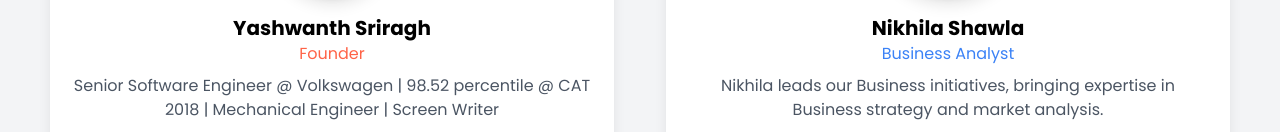
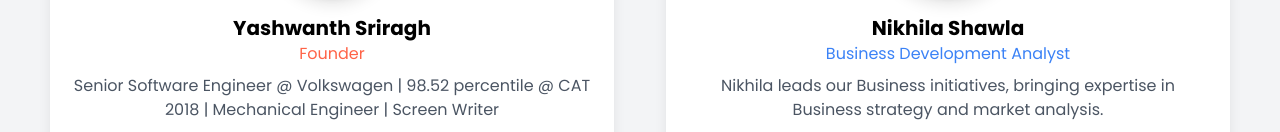
Before and after one commit to saicharan293/totle-portfolio, a React (Create React App) app: page /team in a window 1280 px wide. Shown: the part 394-526 px from the top of the page. Built offline with nearby package versions, Linux system fonts and the light colour scheme.

Commit message:
updated in teams page

```diff
--- a/src/components/Team/Team.js
+++ b/src/components/Team/Team.js
@@ -93,15 +93,12 @@ const Team = () => {
             src="/images/Nikhila2.png"
             alt="Nikhila Shawla"
             className="rounded-full mx-auto mb-4 shadow-lg md:w-30 md:h-28 lg:max-w-44 lg:h-40" // Responsive dimensions
-
-            // className="rounded-full w-30 h-[896px] mx-auto mb-4 shadow-lg md:w-32 md:h-32 lg:w-40 lg:h-40" // Responsive dimensions
           />
           <h3 className="text-xl font-bold">Nikhila Shawla</h3>
-          <p className="text-blue-500">Business Analyst</p>
+          <p className="text-blue-500">Business Development Analyst</p>
           <p className="mt-2 text-gray-600">
           Nikhila leads our Business initiatives, bringing expertise in Business strategy and market analysis.
           </p>
-          {/* Social Media Links */}
           <div className="flex justify-center mt-4 space-x-4">
             <a href="https://linkedin.com" className="text-gray-700 hover:text-blue-500 transition">
               <FaLinkedin size={24} />
```
